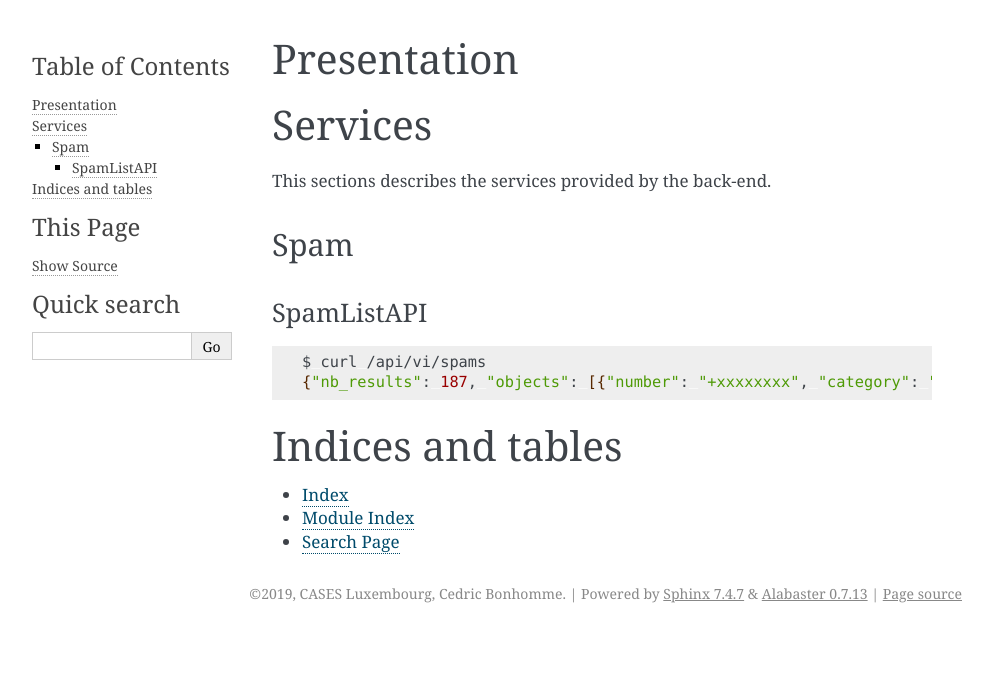
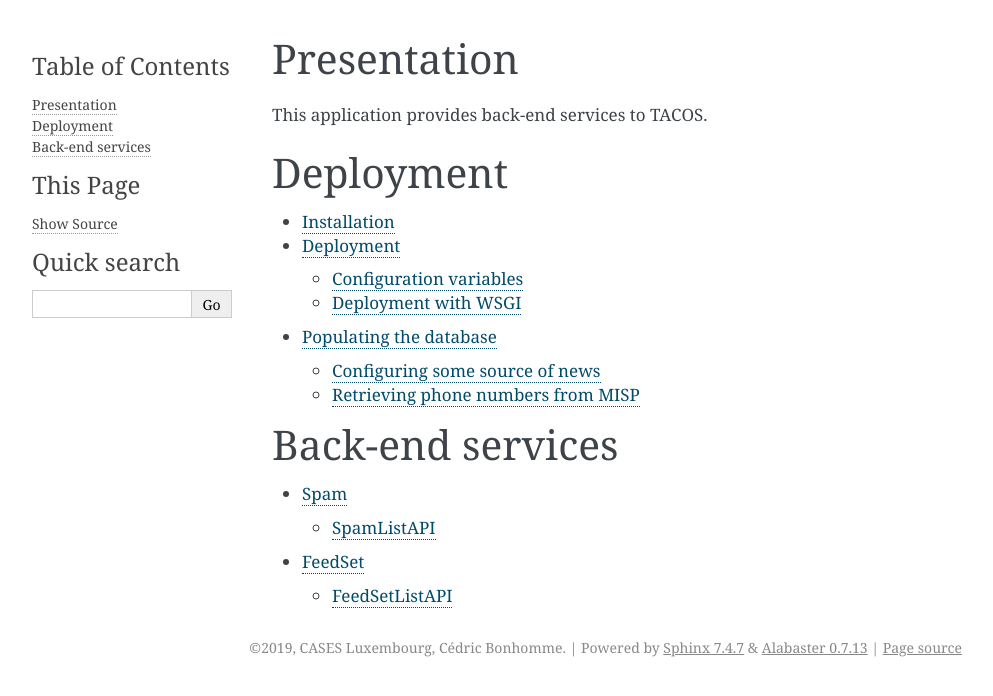
Before and after one commit to NC3-LU/TACOS-server, a Sphinx documentation site: the page built from docs/index.rst, in a window 1280 px wide. Shown: the top 696 px of the page, without its empty margins (148-1141 px from the left). Built offline with Sphinx 7.4.7, drawn with Linux system fonts in a browser that asks for light colours.

Commit message:
chg: [docs] Updated documentation.

```diff
--- a/docs/conf.py
+++ b/docs/conf.py
@@ -17,9 +17,9 @@
 
 # -- Project information -----------------------------------------------------
 
-project = 'Server'
-copyright = '2019, CASES Luxembourg, Cedric Bonhomme'
-author = 'CASES Luxembourg, Cedric Bonhomme'
+project = 'tacos-server'
+copyright = '2019, CASES Luxembourg, Cédric Bonhomme'
+author = 'CASES Luxembourg, Cédric Bonhomme'
 
 # The full version, including alpha/beta/rc tags
 release = '0.1'
--- /dev/null
+++ b/docs/deployment.rst
@@ -0,0 +1,59 @@
+Installation
+------------
+
+.. code-block:: bash
+
+    $ git clone https://github.com/CASES-LU/tacos-server.git
+    $ cd tacos-server/
+    $ pipenv install
+    $ pipenv shell
+    $ python src/manager.py db_create
+    $ python src/manager.py db_init
+    $ python src/runserver.py
+
+
+On Heroku:
+
+.. code-block:: bash
+
+    $ heroku create --region eu tacos-backend
+    $ heroku addons:add heroku-postgresql:hobby-dev
+    $ heroku config:set APPLICATION_SETTINGS='heroku.cfg'
+    $ git push heroku master
+    $ heroku run init
+    $ heroku ps:scale web=1
+
+
+Deployment
+----------
+
+Configuration variables
+~~~~~~~~~~~~~~~~~~~~~~~
+
+Deployment with WSGI
+~~~~~~~~~~~~~~~~~~~~
+
+
+Populating the database
+-----------------------
+
+Configuring some source of news
+~~~~~~~~~~~~~~~~~~~~~~~~~~~~~~~
+
+.. code-block:: bash
+
+    # Creation of a set of feeds
+    python src/manager.py add_feed_set 'Luxembourg Greater Region' 'Feeds proposed by CASES Luxembourg.' 1
+    # Adding some news to the newly created set
+    python src/manager.py add_feed 'BEE Secure' 'Bee Secure feed' https://www.bee-secure.lu/de/rss/news de 1
+    python src/manager.py add_feed 'Silicon Luxembourg' 'Silicon Luxembourg' https://www.siliconluxembourg.lu/tag/cybersecurity/feed/ en 1
+
+
+Retrieving phone numbers from MISP
+~~~~~~~~~~~~~~~~~~~~~~~~~~~~~~~~~~
+
+.. code-block:: bash
+
+   $ heroku config:set MISP_URL=<MISP-instance-URL>
+   $ heroku config:set MISP_KEY=<MISP-token>
+   $ heroku run python src/manager.py retrieve_spam_from_misp
--- a/docs/index.rst
+++ b/docs/index.rst
@@ -3,32 +3,27 @@
    You can adapt this file completely to your liking, but it should at least
    contain the root `toctree` directive.
 
+
+
 Presentation
 ============
 
-.. toctree::
-   :maxdepth: 2
-   :caption: Contents:
-
-Services
-========
-
-This sections describes the services provided by the back-end.
-
-Spam
-----
-SpamListAPI
-~~~~~~~~~~~
-
-.. code-block:: bash
-
-    $ curl /api/vi/spams
-    {"nb_results": 187, "objects": [{"number": "+xxxxxxxx", "category": "Financial fraud", "created": "Wed, 19 Jun 2019 09:15:55 -0000"}]}
+This application provides back-end services to TACOS.
 
 
-Indices and tables
-==================
+Deployment
+==========
 
-* :ref:`genindex`
-* :ref:`modindex`
-* :ref:`search`
+.. toctree::
+    :maxdepth: 2
+
+    deployment
+
+
+Back-end services
+=================
+
+.. toctree::
+    :maxdepth: 2
+
+    services
```
Also changed, not shown: docs/services.rst (added, +24 -0 lines).
